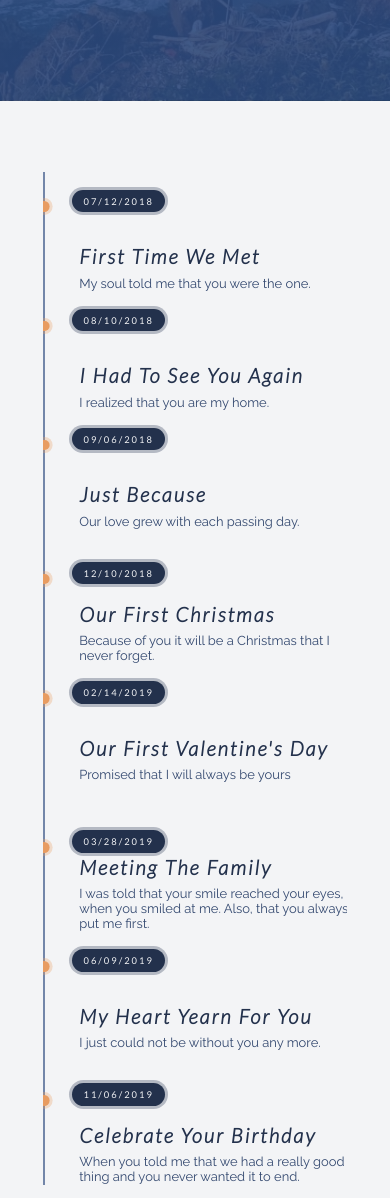
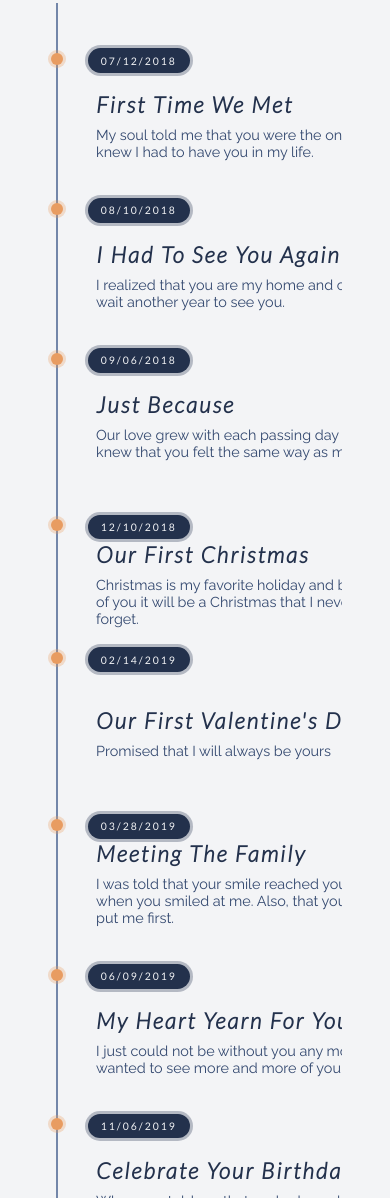
Before and after one commit to klettsome/proposal_website, a website: page index.html in a window 390 px wide. Shown: the part 802-2000 px from the top of the page. Drawn offline with nearby package versions, Linux system fonts and the light colour scheme.

Commit message:
Fixed the timeline section and heading for mobile

```diff
--- a/index.html
+++ b/index.html
@@ -50,13 +50,13 @@
       </div>
     </header>
     <section id="section-timeline" class="section-timeline">
-      <div class="timeline">
-        <ul class="timeline__box">
+      <ul class="timeline">
         <li class="timeline__item">
           <div class="timeline__content">
             <h2 class="heading--2">First time we met</h2>
             <p class="timeline__text">
-                My soul told me that you were the one.
+              My soul told me that you were the one and I knew I had to have you
+              in my life.
             </p>
           </div>
           <div class="timeline__date">
@@ -68,7 +68,8 @@
           <div class="timeline__content">
             <h2 class="heading--2">I had to see you again</h2>
             <p class="timeline__text">
-                I realized that you are my home.
+              I realized that you are my home and couldn't wait another year to
+              see you.
             </p>
           </div>
           <div class="timeline__date">
@@ -80,7 +81,8 @@
           <div class="timeline__content">
             <h2 class="heading--2">Just because</h2>
             <p class="timeline__text">
-                Our love grew with each passing day.
+              Our love grew with each passing day and knew that you felt the
+              same way as me.
             </p>
           </div>
           <div class="timeline__date">
@@ -92,7 +94,8 @@
           <div class="timeline__content">
             <h2 class="heading--2">Our first Christmas</h2>
             <p class="timeline__text">
-                Because of you it will be a Christmas that I never forget.
+              Christmas is my favorite holiday and because of you it will be a
+              Christmas that I never forget.
             </p>
           </div>
           <div class="timeline__date">
@@ -129,7 +132,8 @@
           <div class="timeline__content">
             <h2 class="heading--2">My heart yearn for you</h2>
             <p class="timeline__text">
-                I just could not be without you any more.
+              I just could not be without you any more. I just wanted to see
+              more and more of you
             </p>
           </div>
           <div class="timeline__date">
@@ -150,7 +154,6 @@
           </div>
         </li>
       </ul>
-      </div>
     </section>
     <section id="gallery" class="gallery">
       <picture class="gallery__item gallery__item--1">
--- a/sass/_base.scss
+++ b/sass/_base.scss
@@ -40,10 +40,6 @@ html {
   @media (max-width: 56.25em) {
     font-size: 50%;
   }
-
-  @media (max-width: 28.13em) {
-    font-size: 45%;
-  }
 }
 
 body {
@@ -62,6 +58,10 @@ body {
       [col-start] minmax(min-content, 12rem) [col-end]
     )
     [center-end] minmax(6rem, 1fr) [full-end];
+
+  @media (max-width: 56.25em) {
+    grid-template-rows: min-content 80vh repeat(2, min-content) 40vw min-content;
+  }
 }
 
 // BUTTON
--- a/sass/_timeline.scss
+++ b/sass/_timeline.scss
@@ -3,16 +3,13 @@
   padding: 6rem;
   grid-column: center-start / center-end;
   overflow-x: hidden;
-
   @media (max-width: 37.5em) {
     padding: 3rem 0;
   }
 }
 
 .timeline {
-  &__box {
-    padding: 50px 0;
-  }
+  padding: 5rem;
 
   // Create Line
   &__item {
@@ -29,7 +26,7 @@
   &__content {
     position: relative;
     bottom: 0;
-    top: -1.5rem;
+    top: -3rem;
     width: 40rem;
     padding: 1rem;
     transition: all 0.5s ease-in-out;
@@ -41,7 +38,7 @@
   &__date {
     position: relative;
     bottom: 0;
-    top: -11rem;
+    top: -10rem;
     width: max-content;
     color: $color-white;
     padding: 0.8rem 1.6rem;
@@ -105,27 +102,14 @@
   }
 }
 
-@media (max-width: 56.25em) {
-  .timeline {
-    &__content {
-      width: calc(100vw - 13rem);
-    }
-
-    &__item:nth-child(even) &__content {
-      left: -29rem;
-    }
-  }
-}
-
 @media (max-width: 37.5em) {
   .timeline {
     &__item {
-      margin-left: 0;
+      margin-left: -4rem;
     }
 
     &__content {
-      width: calc(100vw - 13rem);
-      top: 4rem;
+      top: 5rem;
     }
 
     &__item:nth-child(even) &__content {
```
Also changed, not shown: css/style.css. Lines whose indentation alone changed are shown as unchanged.
